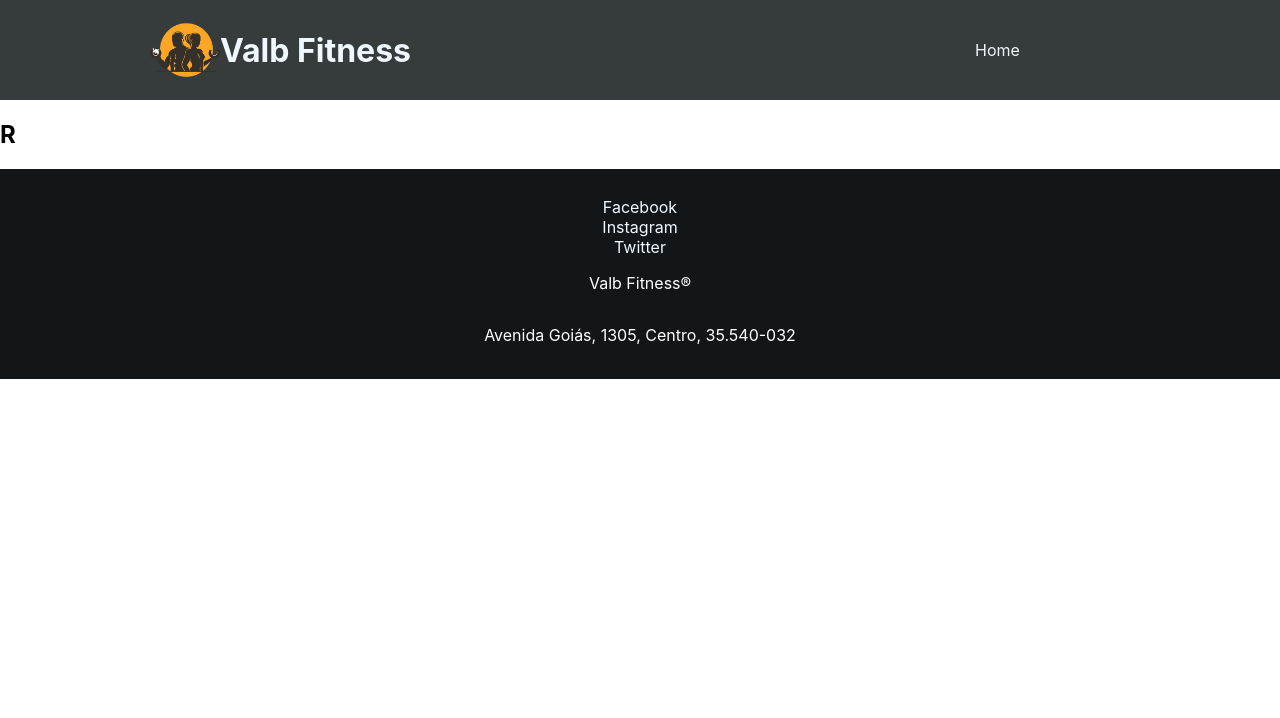
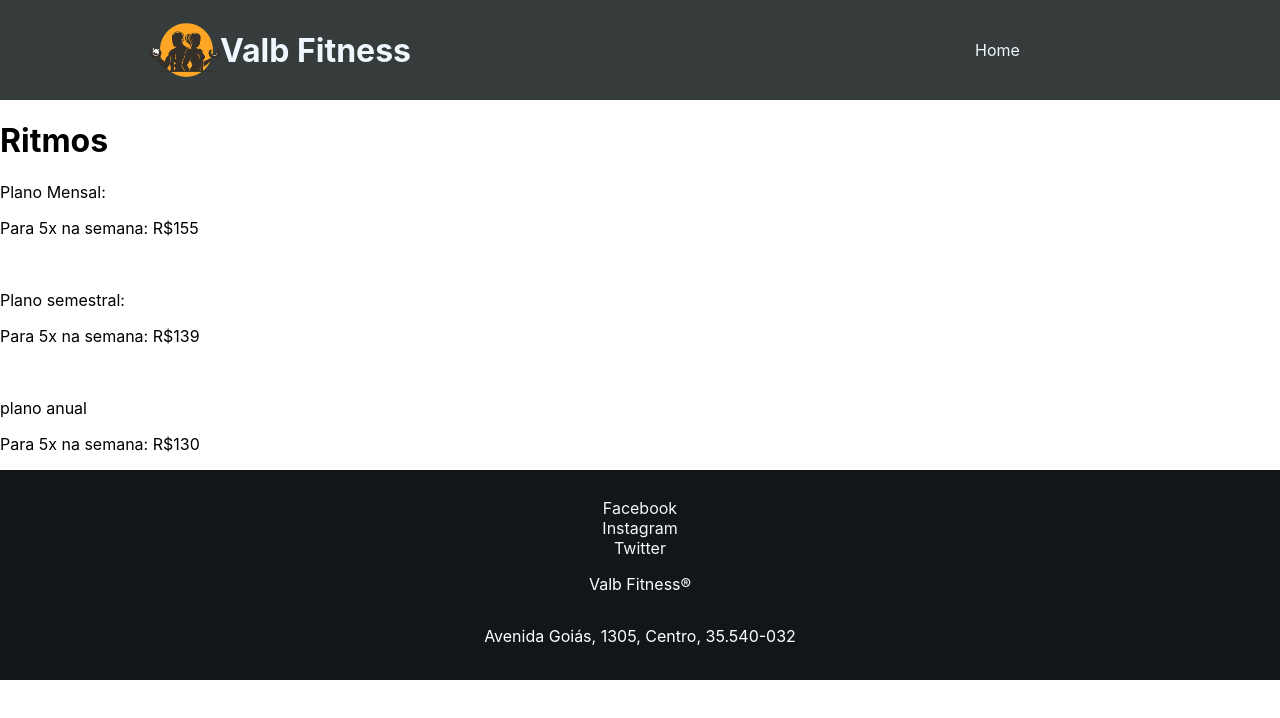
Before and after one commit to Lorenagoc/Valb-Fitness, a React (Create React App) app in the folder valb-fitness/frontend/: page /Rhythm in a window 1280 px wide. Shown: the top 718 px of the page. Built offline with nearby package versions, Linux system fonts and the light colour scheme; no server answers; the HTML template or start-up script is replaced by a standard one.

Commit message:
novas tealas

```diff
--- a/valb-fitness/frontend/src/App.js
+++ b/valb-fitness/frontend/src/App.js
@@ -14,6 +14,11 @@ import  ManagerSignUp from './ManagerSignUp';
 import  CoachSignUp from './CoachSignUp';
 import  DoctorSignUp from './DoctorSignUp';
 import  BodyBuilding from './BodyBuilding';
+import  Rhythm from './Rhythm';
+import  Spinning from './Spinning';
+import  Crossfit from './Crossfit';
+import  Swimming from './Swimming';
+
 
 //components imports
 
@@ -84,22 +89,22 @@ function App() {
           </Route>
           <Route path="/Swimming">
             <Navbar />
-            <h2>Swi</h2>
+            <Swimming/>
             <Footer />
           </Route>
           <Route path="/Crossfit">
             <Navbar />
-            <h2>cross</h2>
+            <Crossfit/>
             <Footer />
           </Route>
           <Route path="/Spinning">
             <Navbar />
-            <h2>spin</h2>
+            <Spinning/>
             <Footer />
           </Route>
           <Route path="/Rhythm">
             <Navbar />
-            <h2>R</h2>
+            <Rhythm/>
             <Footer />
           </Route>
           <Route path='*'>
--- a/valb-fitness/frontend/src/Crossfit.js
+++ b/valb-fitness/frontend/src/Crossfit.js
@@ -1,5 +1,5 @@
 import useFetch from "./hooks/useFetch.js"
-import { CrossfitList } from "./helpers/CrossfitList.js";
+import { GenericList } from "./helpers/GenericList.js";
 import Iterator from "./components/Iterator.js";
 const CROSSFIT = 1
 
@@ -7,9 +7,9 @@ const Crossfit = () => {
     const {data: plans, isPending, error } = useFetch('http://localhost:3001/Planos');
     return (
 
-        <div className="body_building">
+        <div className="crossfit">
             <h1>Crossfit</h1>
-            {CrossfitList.map((item, key) => {
+            {GenericList.map((item, key) => {
                 return (
                     <Iterator
                     key={key}
--- a/valb-fitness/frontend/src/Rhythm.js
+++ b/valb-fitness/frontend/src/Rhythm.js
@@ -1,5 +1,5 @@
 import useFetch from "./hooks/useFetch.js"
-import { RhythmList } from "./helpers/RhythmList.js";
+import { GenericList } from "./helpers/GenericList.js";
 import Iterator from "./components/Iterator.js";
 const RHYTHM = 1
 
@@ -7,9 +7,9 @@ const Rhythm = () => {
     const {data: plans, isPending, error } = useFetch('http://localhost:3001/Planos');
     return (
 
-        <div className="body_building">
+        <div className="rhythm">
             <h1>Ritmos</h1>
-            {RhythmList.map((item, key) => {
+            {GenericList.map((item, key) => {
                 return (
                     <Iterator
                     key={key}
--- a/valb-fitness/frontend/src/Spinning.js
+++ b/valb-fitness/frontend/src/Spinning.js
@@ -1,7 +1,7 @@
 import useFetch from "./hooks/useFetch.js"
-import { SpinningList } from "./helpers/SpinningList.js";
+import { GenericList } from "./helpers/GenericList.js";
 import Iterator from "./components/Iterator.js";
-const Spinning = 1
+const SPINNING = 1
 
 const Spinning = () => {
     const {data: plans, isPending, error } = useFetch('http://localhost:3001/Planos');
@@ -9,7 +9,7 @@ const Spinning = () => {
 
         <div className="spinning">
             <h1>Spinning</h1>
-            {SpinningList.map((item, key) => {
+            {GenericList.map((item, key) => {
                 return (
                     <Iterator
                     key={key}
--- a/valb-fitness/frontend/src/Swimming.js
+++ b/valb-fitness/frontend/src/Swimming.js
@@ -1,7 +1,7 @@
 import useFetch from "./hooks/useFetch.js"
 import { SwimmingList } from "./helpers/SwimmingList.js";
 import Iterator from "./components/Iterator.js";
-const SWIMMING = 1
+
 
 const Swimming = () => {
     const {data: plans, isPending, error } = useFetch('http://localhost:3001/Planos');
--- a/valb-fitness/frontend/src/helpers/Swimming.js
+++ b/valb-fitness/frontend/src/helpers/SwimmingList.js
@@ -1,4 +1,4 @@
-export const Swimming = [
+export const SwimmingList = [
     {
         mensal: [{
             duas: 215,
```
